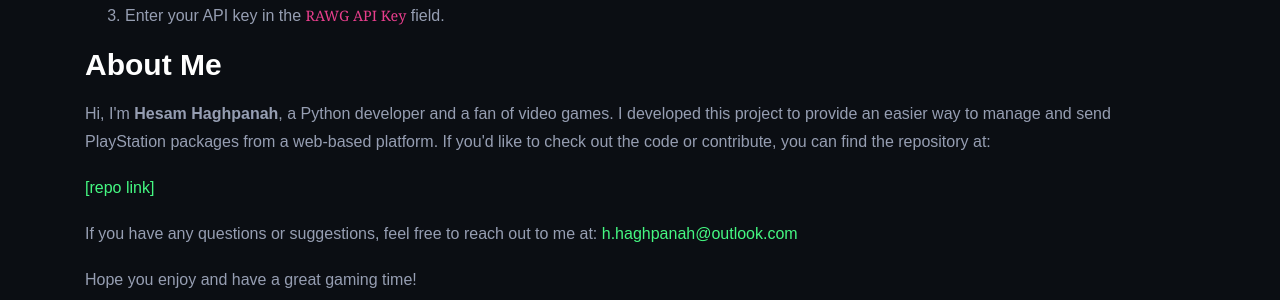
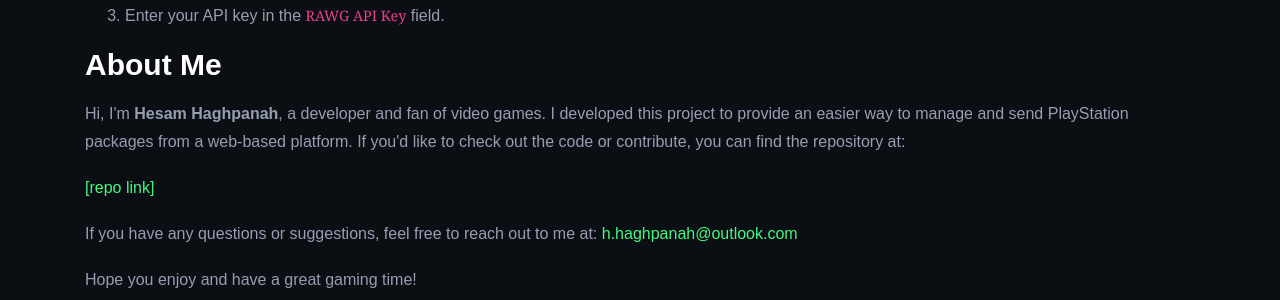
Before and after one commit to h-haghpanah/web-based-ps-package-manager, a Flask app: page /user_guide in a window 1280 px wide. Shown: the part 1476-1776 px from the top of the page. Run offline with Flask 3, Linux system fonts and the light colour scheme; data that the repository does not hold is empty; some libraries are stand-ins or nearby versions; some web fonts are replaced.

Commit message:
Update user_guide.html

```diff
--- a/templates/user_guide.html
+++ b/templates/user_guide.html
@@ -64,7 +64,7 @@
 
 <section id="about-me">
     <h4 class="hwhite">About Me</h4>
-    <p>Hi, I'm <strong>Hesam Haghpanah</strong>, a Python developer and a fan of video games. I developed this project to provide an easier way to manage and send PlayStation packages from a web-based platform. If you'd like to check out the code or contribute, you can find the repository at:</p>
+    <p>Hi, I'm <strong>Hesam Haghpanah</strong>, a developer and fan of video games. I developed this project to provide an easier way to manage and send PlayStation packages from a web-based platform. If you'd like to check out the code or contribute, you can find the repository at:</p>
     <p><a href="https://github.com/h-haghpanah/web-based-ps-package-manager.git" target="_blank">[repo link]</a></p>
     <p>If you have any questions or suggestions, feel free to reach out to me at: <a href="mailto:h.haghpanah@outlook.com">h.haghpanah@outlook.com</a></p>
     <p>Hope you enjoy and have a great gaming time!</p>
```
